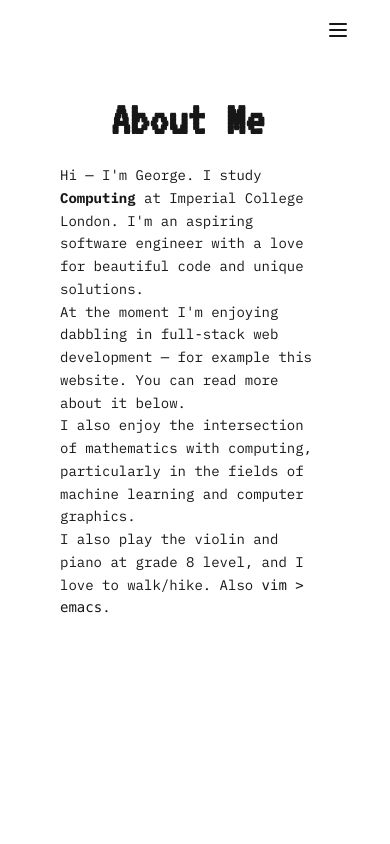
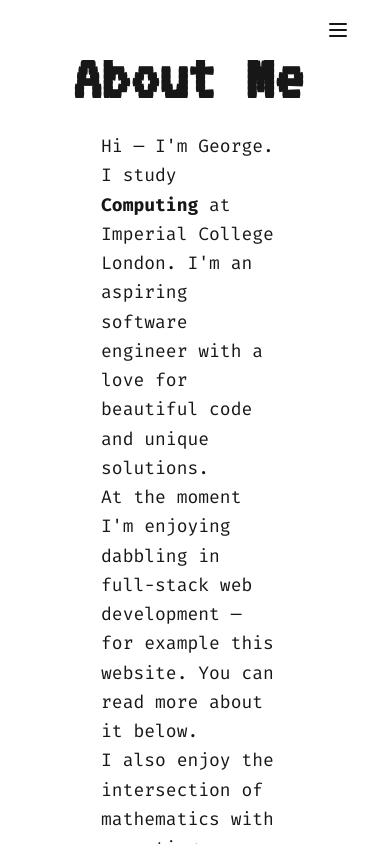
Before and after one commit to georgedecesare/decesare-dev, a Next.js app: page / in a window 390 px wide. Shown: the top 844 px of the page. Built offline with nearby package versions, Linux system fonts and the light colour scheme.

Commit message:
Feat: Redo section

```diff
--- a/src/app/(main)/_script/draw_svg.ts
+++ b/src/app/(main)/_script/draw_svg.ts
@@ -54,13 +54,15 @@
         '<'
       );
 
+      // Then the main content body text
+
       const contentLines = SplitText.create(content, {
         type: 'lines',
       });
       animation.from(
         contentLines.lines,
         {
-          delay: 0.2,
+          delay: 1,
           y: 50,
           opacity: 0,
           duration: 1,
--- a/src/app/(main)/braces.tsx
+++ b/src/app/(main)/braces.tsx
@@ -1,21 +1,19 @@
 function LeftBraceIcon() {
   return (
-    <svg
-      className="py-[1px]"
-      width="208"
-      height="449.002"
-      viewBox="0 0 208 449.002"
-      xmlns="http://www.w3.org/2000/svg"
-    >
+    <svg height="450" viewBox="0 0 208 450" xmlns="http://www.w3.org/2000/svg">
       <g
         id="svgGroup"
         strokeLinecap="round"
         fillRule="evenodd"
         fontSize="9pt"
         stroke="#ffffff"
-        strokeWidth="0.25mm"
+        strokeWidth="1pt"
         fill="#00000000"
-        style={{ stroke: '#ffffff', strokeWidth: '0.25mm', fill: '#00000000' }}
+        style={{
+          stroke: '#ffffff',
+          strokeWidth: '1pt',
+          fill: '#00000000',
+        }}
       >
         <path
           d="M 208 449 L 119 449 Q 85 449 70.5 433.75 Q 56 418.5 56 395 L 56 372.5 Q 56 360 58.75 350.5 Q 61.5 341 65.5 333.5 Q 69.5 326 74.5 320.25 Q 79.5 314.5 84 309 Q 92.5 299 95.75 291.75 Q 99 284.5 99 276.5 Q 99 263.5 85.5 256.5 Q 72 249.5 45 249.5 L 0 249.5 L 0 199.5 L 45 199.5 Q 72 199.5 85.5 192.5 Q 99 185.5 99 172.5 Q 99 164.5 95.75 157.25 Q 92.5 150 84 140 Q 79.5 135 74.5 129 Q 69.5 123 65.5 115.5 Q 61.5 108 58.75 98.5 Q 56 89 56 76.5 L 56 54 Q 56 30.5 70.5 15.25 Q 85 0 119 0 L 208 0 L 208 49.5 L 115.5 49.5 L 115.5 73.5 Q 115.5 92.5 121.75 102.5 Q 128 112.5 135.5 122.5 Q 144 133 151.5 145 Q 159 157 159 173 Q 159 194 144.5 206.5 Q 130 219 100 222.5 L 100 226.5 Q 130 230 144.5 242.5 Q 159 255 159 276 Q 159 292 151.5 304 Q 144 316 135.5 326.5 Q 128 336.5 121.75 346.5 Q 115.5 356.5 115.5 375.5 L 115.5 399.5 L 208 399.5 L 208 449 Z"
@@ -28,22 +26,16 @@
 
 function RightBraceIcon() {
   return (
-    <svg
-      className="py-[1px]"
-      width="208"
-      height="449.002"
-      viewBox="0 0 208 449.002"
-      xmlns="http://www.w3.org/2000/svg"
-    >
+    <svg height="450" viewBox="0 0 208 450" xmlns="http://www.w3.org/2000/svg">
       <g
         id="svgGroup"
         strokeLinecap="round"
         fillRule="evenodd"
         fontSize="9pt"
         stroke="#ffffff"
-        strokeWidth="0.25mm"
+        strokeWidth="1pt"
         fill="#00000000"
-        style={{ stroke: '#ffffff', strokeWidth: '0.25mm', fill: '#00000000' }}
+        style={{ stroke: '#ffffff', strokeWidth: '1pt', fill: '#00000000' }}
       >
         <path
           d="M 0 0.002 L 89 0.002 Q 123 0.002 137.5 15.252 Q 152 30.502 152 54.002 L 152 76.502 Q 152 89.002 149.25 98.502 Q 146.5 108.002 142.5 115.502 Q 138.5 123.002 133.5 129.002 Q 128.5 135.002 124 140.002 Q 115.5 150.002 112.25 157.252 Q 109 164.502 109 172.502 Q 109 185.502 122.5 192.502 Q 136 199.502 163 199.502 L 208 199.502 L 208 249.502 L 163 249.502 Q 136 249.502 122.5 256.502 Q 109 263.502 109 276.502 Q 109 284.502 112.25 291.752 Q 115.5 299.002 124 309.002 Q 128.5 314.502 133.5 320.252 Q 138.5 326.002 142.5 333.502 Q 146.5 341.002 149.25 350.502 Q 152 360.002 152 372.502 L 152 395.002 Q 152 418.502 137.5 433.752 Q 123 449.002 89 449.002 L 0 449.002 L 0 399.502 L 92.5 399.502 L 92.5 375.502 Q 92.5 356.502 86.25 346.502 Q 80 336.502 72.5 326.502 Q 64 316.002 56.5 304.002 Q 49 292.002 49 276.002 Q 49 255.002 63.5 242.502 Q 78 230.002 108 226.502 L 108 222.502 Q 78 219.002 63.5 206.502 Q 49 194.002 49 173.002 Q 49 157.002 56.5 145.002 Q 64 133.002 72.5 122.502 Q 80 112.502 86.25 102.502 Q 92.5 92.502 92.5 73.502 L 92.5 49.502 L 0 49.502 L 0 0.002 Z"
--- a/src/app/(main)/layout.tsx
+++ b/src/app/(main)/layout.tsx
@@ -1,5 +1,11 @@
 import type { Metadata, Viewport } from 'next';
-import { Geist, Geist_Mono, IBM_Plex_Mono, VT323 } from 'next/font/google';
+import {
+  Fira_Mono,
+  Geist,
+  Geist_Mono,
+  IBM_Plex_Mono,
+  VT323,
+} from 'next/font/google';
 import './globals.css';
 import Nav from './nav';
 
@@ -13,12 +19,19 @@
   subsets: ['latin'],
 });
 
-const mono = IBM_Plex_Mono({
+const mono = Fira_Mono({
   variable: '--font-mono',
   subsets: ['latin'],
-  weight: ['400', '500', '600', '700'],
+  weight: ['400', '500', '700'],
   display: 'swap',
 });
+
+// const mono = IBM_Plex_Mono({
+//   variable: '--font-mono',
+//   subsets: ['latin'],
+//   weight: ['400', '500', '600', '700'],
+//   display: 'swap',
+// });
 
 const terminal = VT323({
   variable: '--font-terminal',
--- a/src/app/(main)/page.tsx
+++ b/src/app/(main)/page.tsx
@@ -12,7 +12,8 @@
 import Projects from './projects';
 
 export default function Home() {
-  const isMobile = useIsMobile();
+  const isMobile =
+    useIsMobile() || !window.matchMedia('(min-width: 768px)').matches;
 
   useGSAP(() => {
     const animations = () => {
@@ -29,8 +30,8 @@
 
   return (
     <main
-      className="flex min-h-full flex-col items-center justify-center py-24
-        relative main"
+      className="flex min-h-full flex-col items-center justify-center py-10
+        relative main px-1 max-w-[1100px] mx-auto box-border"
     >
       <Intro />
 
--- a/src/app/(main)/section.tsx
+++ b/src/app/(main)/section.tsx
@@ -10,29 +10,29 @@
 }: React.PropsWithChildren<SectionProps>) {
   return (
     <section
-      className="px-15 md:px-10 flex flex-col md:flex-row max-w-full
-        xl:max-w-[90%] 2xl:max-w-[70%] md:invisible"
+      className="left-0 right-0 w-screen px-15 md:px-10 max-w-full flex flex-col
+        md:invisible items-center"
     >
-      <div className="h-full py-1 pb-20 hidden md:block">
+      <div className="flex flex-col md:flex-row w-full custom-section">
+        <div className="h-full pb-20 hidden md:block">
           <LeftBraceIcon />
         </div>
         <div
-        className="flex flex-col font-terminal text-5xl font-black
-          justify-center md:ml-[-20] lg:text-8xl flex-1/3"
+          className="flex flex-col font-terminal font-black justify-center
+            text-7xl sm:text-8xl w-full pb-5"
         >
-        <h1 className="text-center md:text-end md:pb-20">{title}</h1>
+          <h1 className="text-center">{title}</h1>
         </div>
-      <div className="flex items-center flex-2/3 3xl:flex-1/3">
+        <div className="h-full pt-20 hidden md:block">
+          <RightBraceIcon />
+        </div>
+      </div>
       <p
-          className="mt-5 md:pl-10 font-mono text-sm xl:text-md w-full md:pt-20
-            font-light leading-relaxed"
+        className="font-mono text-lg xl:text-xl w-[70%] md:pt-20 font-light
+          leading-relaxed"
       >
         {children}
       </p>
-      </div>
-      <div className="h-full py-1 pt-20 hidden md:block">
-        <RightBraceIcon />
-      </div>
     </section>
   );
 }
```
Lines whose indentation alone changed are shown as unchanged.
